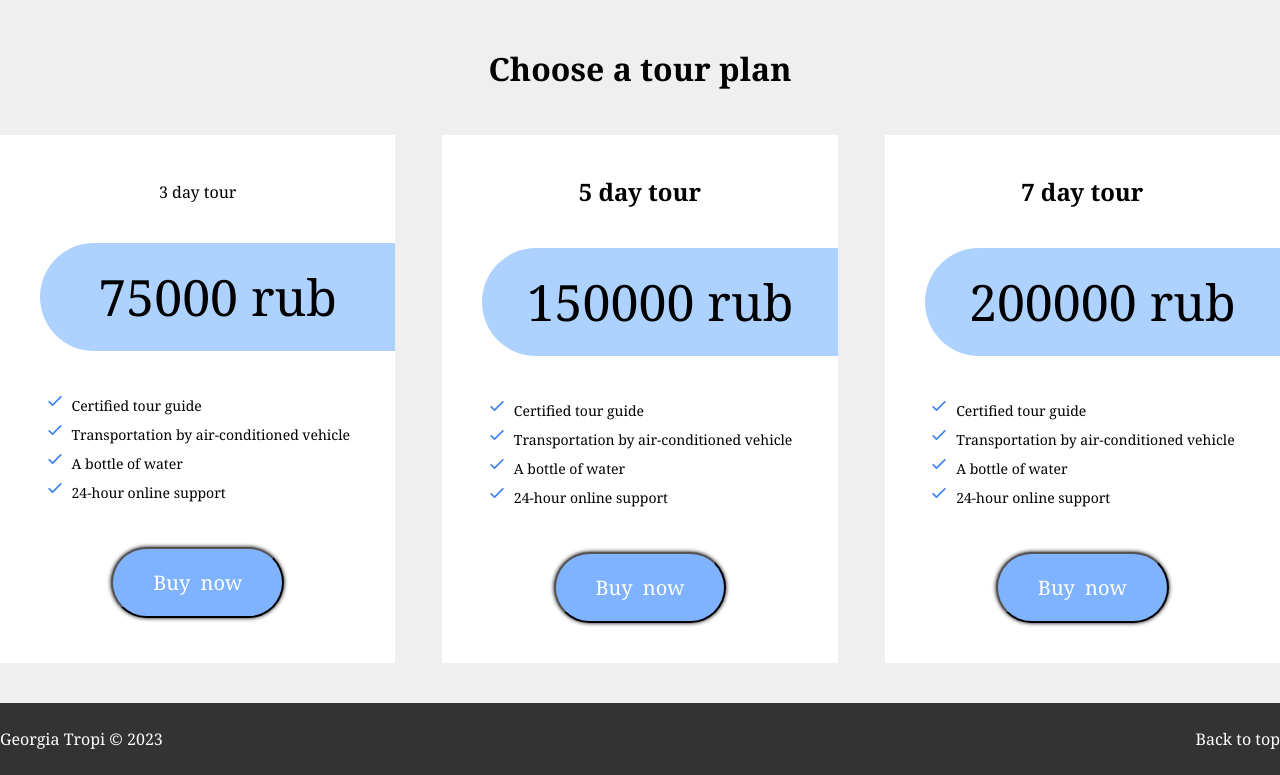
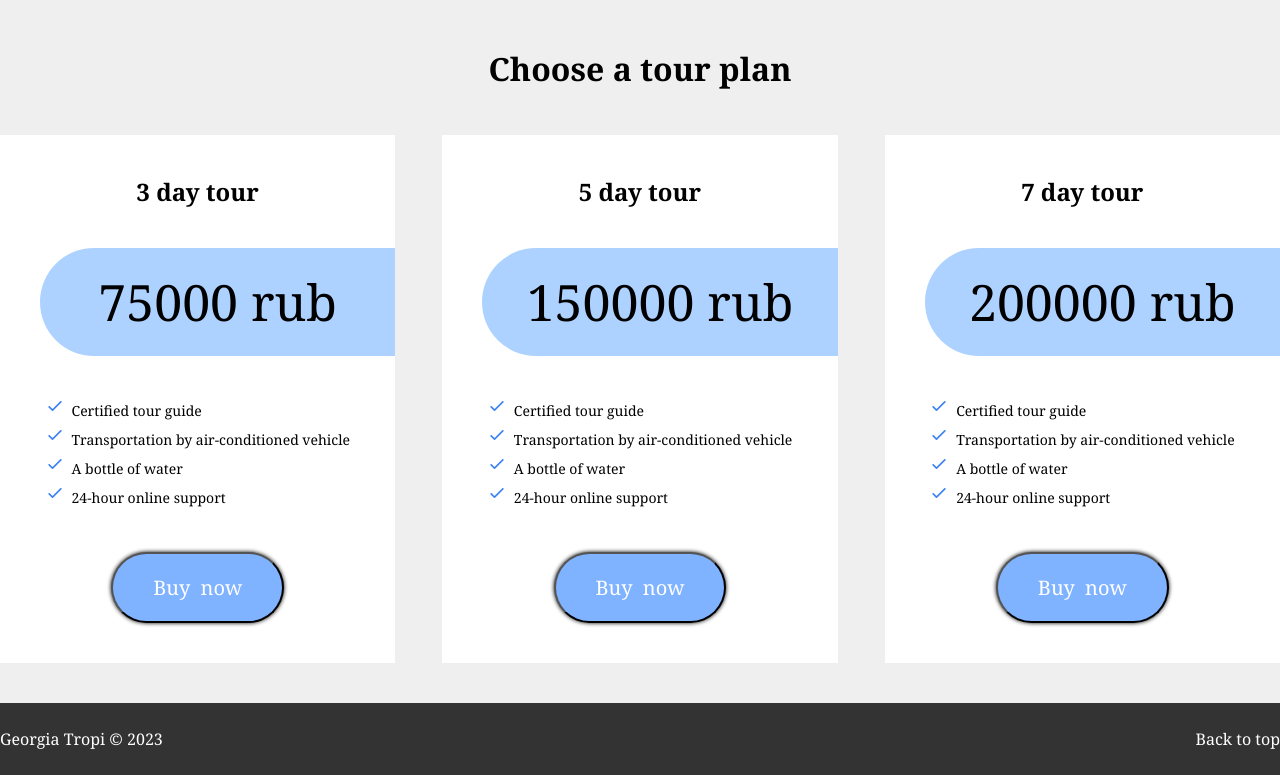
Before and after one commit to DHayk87/g, a plain HTML site: page index.html in a window 1280 px wide. Shown: the part 1639-2414 px from the top of the page. Drawn offline with Linux system fonts and the light colour scheme.

Commit message:
Update index.html

```diff
--- a/index.html
+++ b/index.html
@@ -110,7 +110,7 @@
             <div class="container">
                 <h2 class="price-header">Choose a tour plan</h2>
                 <div class="prices">
-                    <div class="price-block three>
+                    <div class="price-block three">
                         <h2>3 day tour</h2>
                         <p class="price">75000 rub</p>
                         <ul class="info">
```
